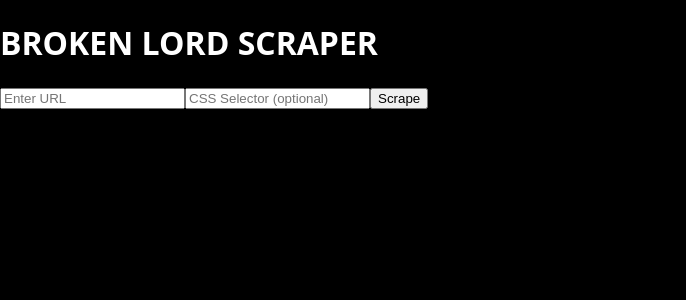
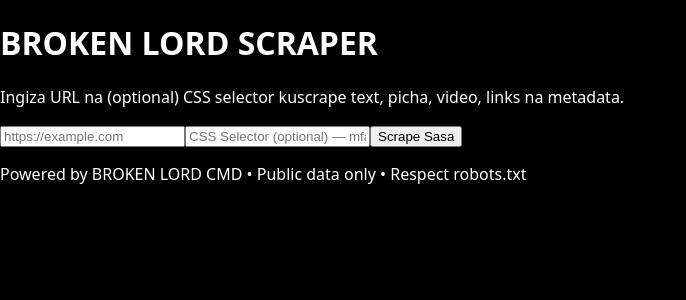
Before and after one commit to lordpremo/psychic-carnival, a Next.js app: page / in a window 1280 px wide. Shown: the top 300 px of the page, without its empty margins (0-686 px from the left). Built offline with nearby package versions, Linux system fonts and the light colour scheme.

Commit message:
Update page.js

```diff
--- a/app/page.js
+++ b/app/page.js
@@ -41,6 +41,9 @@ export default function Home() {
         <h1 className="text-2xl font-bold mb-2 text-center">
           BROKEN LORD SCRAPER
         </h1>
+        <p className="text-sm text-neutral-400 mb-4 text-center">
+          Ingiza URL na (optional) CSS selector kuscrape text, picha, video, links na metadata.
+        </p>
 
         <form onSubmit={handleScrape} className="space-y-4">
           <input
@@ -48,38 +51,42 @@ export default function Home() {
             required
             value={url}
             onChange={(e) => setUrl(e.target.value)}
-            placeholder="Enter URL"
-            className="w-full px-3 py-2 rounded bg-neutral-800 border border-neutral-700"
+            placeholder="https://example.com"
+            className="w-full px-3 py-2 rounded bg-neutral-800 border border-neutral-700 text-sm"
           />
 
           <input
             type="text"
             value={selector}
             onChange={(e) => setSelector(e.target.value)}
-            placeholder="CSS Selector (optional)"
-            className="w-full px-3 py-2 rounded bg-neutral-800 border border-neutral-700"
+            placeholder="CSS Selector (optional) — mfano: h1, .title, .product-name"
+            className="w-full px-3 py-2 rounded bg-neutral-800 border border-neutral-700 text-sm"
           />
 
           <button
             type="submit"
             disabled={loading}
-            className="w-full py-2 rounded bg-green-500 text-black font-semibold"
+            className="w-full py-2 rounded bg-emerald-500 text-black font-semibold text-sm disabled:opacity-60"
           >
-            {loading ? "Scraping..." : "Scrape"}
+            {loading ? "Inascrape..." : "Scrape Sasa"}
           </button>
         </form>
 
         {error && (
-          <div className="mt-4 text-red-400 bg-red-950 border border-red-700 p-3 rounded">
+          <div className="mt-4 text-sm text-red-400 bg-red-950 border border-red-700 p-3 rounded">
             {error}
           </div>
         )}
 
         {result && (
-          <pre className="mt-4 bg-neutral-950 border border-neutral-700 p-3 rounded max-h-80 overflow-auto text-xs">
+          <pre className="mt-4 bg-neutral-950 border border-neutral-700 p-3 rounded max-h-80 overflow-auto text-xs whitespace-pre-wrap">
             {JSON.stringify(result, null, 2)}
           </pre>
         )}
+
+        <p className="mt-6 text-[11px] text-neutral-500 text-center">
+          Powered by BROKEN LORD CMD • Public data only • Respect robots.txt
+        </p>
       </div>
     </main>
   );
```
